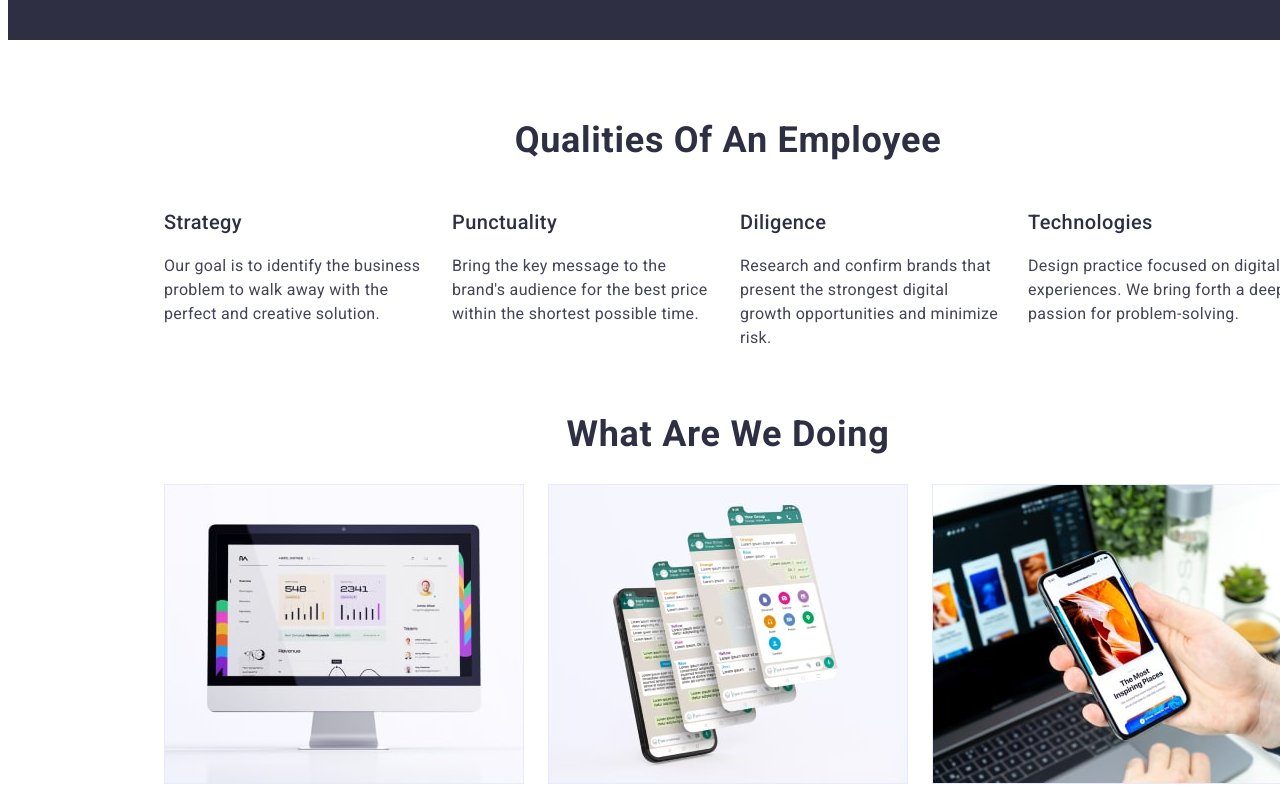
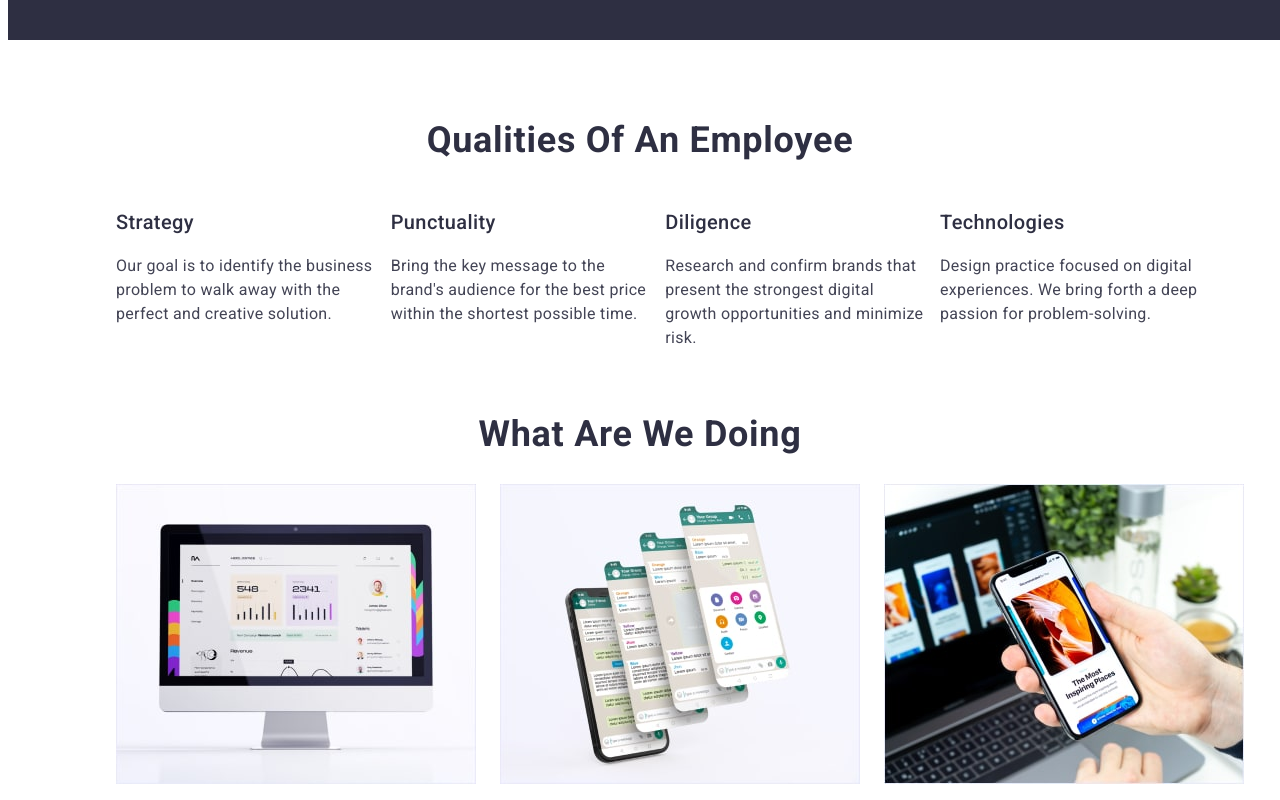
Before and after one commit to Vorobole/goit-markup-hw-02, a plain HTML site: page index.html in a window 1280 px wide. Shown: the part 640-1440 px from the top of the page. Drawn offline with Linux system fonts and the light colour scheme.

Commit message:
site markup 08.07.23

```diff
--- a/css/styles.css
+++ b/css/styles.css
@@ -2,12 +2,14 @@ body {
   height: 100%;
   font-family: "Roboto", sans-serif;
   background: #fff;
-  width: 1440px;
 }
 /* header */
 .header {
   display: flex;
+  justify-content: space-between;
   height: 72px;
+  width: 1440px;
+  margin: auto;
 }
 ul {
   list-style-type: none;
@@ -121,6 +123,8 @@ ul {
 .section1 {
   background: #2e2f42;
   height: 600px;
+  width: 1440px;
+  margin: auto;
 }
 .section1-titel {
   color: var(--white, #fff);
@@ -141,8 +145,8 @@ ul {
   box-shadow: 0px 4px 4px 0px rgba(0, 0, 0, 0.15);
   width: 169px;
   height: 56px;
+  margin-top: 24px;
   margin: auto;
-  margin-top: 48px;
   display: block;
   color: var(--white, #fff);
   font-family: Roboto;
@@ -173,6 +177,11 @@ ul {
 }
 
 /* index-section2 */
+.section2 {
+  width: 1128px;
+  justify-content: space-between;
+  margin: auto;
+}
 .section2-title {
   text-align: center;
   margin-top: 80px;
@@ -187,12 +196,12 @@ ul {
 }
 .section2-ul {
   display: flex;
-  padding-left: 156px;
+  justify-content: space-between;
+  margin: auto;
 }
 .section2-li {
   width: 264px;
   height: 104px;
-  margin-right: 24px;
   text-align: left;
 }
 .section2-li-titel {
@@ -205,6 +214,10 @@ ul {
   letter-spacing: 0.4px;
 }
 /* index-section3 */
+.section3 {
+  width: 1128px;
+  margin: auto;
+}
 .section3-title {
   text-align: center;
   margin-top: 120px;
@@ -220,14 +233,11 @@ ul {
 .section2-li-p {
   color: var(--slate, #434455);
 }
-/* index-section3 */
 .section3-ul {
   display: flex;
-  padding-left: 156px;
 }
 .section3-li-img {
-  padding: auto;
-  margin-right: 24px;
+  padding-right: 24px;
 }
 
 /* index-section4 */
--- a/index.html
+++ b/index.html
@@ -13,6 +13,7 @@
     />
   </head>
   <body>
+    <!-- index-header -->
     <header class="header">
       <nav class="nav-header">
         <div class="header-logo">
@@ -48,12 +49,12 @@
       </address>
     </header>
     <main>
-      <!--section1-->
+      <!--index-section1-->
       <section class="section1">
         <h1 class="section1-titel">Effective Solutions for Your Business</h1>
         <button class="section1-button" type="button">Order Service</button>
       </section>
-      <!--section2-->
+      <!--index-section2-->
       <section class="section2">
         <h2 class="section2-title">Qualities of an employee</h2>
         <ul class="section2-ul">
@@ -87,8 +88,8 @@
           </li>
         </ul>
       </section>
-      <!--section3-->
-      <section>
+      <!--index-section3-->
+      <section class="section3">
         <h2 class="section3-title">What are we doing</h2>
         <ul class="section3-ul">
           <li class="section3-li-img">
@@ -106,7 +107,7 @@
           </li>
         </ul>
       </section>
-      <!--section4-->
+      <!--index-section4-->
       <section class="section4">
         <h2 class="section4-title">Our Team</h2>
         <ul class="section4-ul">
@@ -153,6 +154,7 @@
         </ul>
       </section>
     </main>
+    <!-- index-footer -->
     <footer class="footer">
       <div class="footer-logo-item">
         <a class="footer-logo" href="./index.html"
```
Also changed, not shown: portfolio.html (+20 -0 lines).
